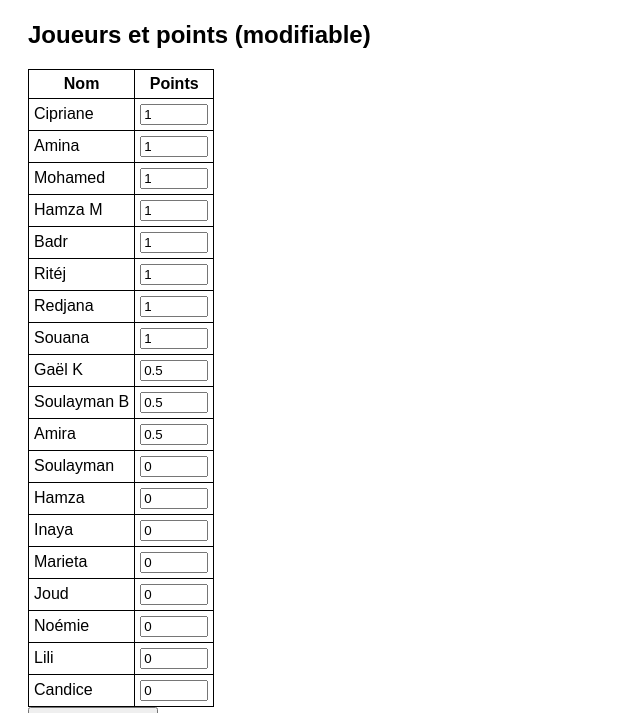
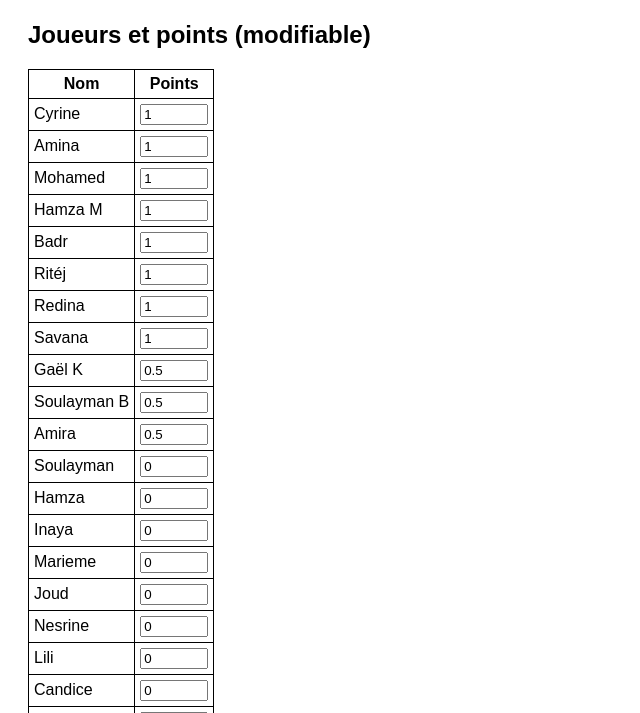
Before and after one commit to automatisation-marne/jeux, a plain HTML site: page index.html in a window 1280 px wide. Shown: the part 87-800 px from the top of the page, without its empty margins (0-640 px from the left). Drawn offline with Linux system fonts and the light colour scheme.

Commit message:
Update index.html

```diff
--- a/index.html
+++ b/index.html
@@ -25,25 +25,26 @@
 
 <script>
 let joueurs = [
-  { nom: "Cipriane", pts: 1 },
+  { nom: "Cyrine", pts: 1 },
   { nom: "Amina", pts: 1 },
   { nom: "Mohamed", pts: 1 },
   { nom: "Hamza M", pts: 1 },
   { nom: "Badr", pts: 1 },
   { nom: "Ritéj", pts: 1 },
-  { nom: "Redjana", pts: 1 },
-  { nom: "Souana", pts: 1 },
+  { nom: "Redina", pts: 1 },
+  { nom: "Savana", pts: 1 },
   { nom: "Gaël K", pts: 0.5 },
   { nom: "Soulayman B", pts: 0.5 },
   { nom: "Amira", pts: 0.5 },
   { nom: "Soulayman", pts: 0 },
   { nom: "Hamza", pts: 0 },
   { nom: "Inaya", pts: 0 },
-  { nom: "Marieta", pts: 0 },
+  { nom: "Marieme", pts: 0 },
   { nom: "Joud", pts: 0 },
-  { nom: "Noémie", pts: 0 },
+  { nom: "Nesrine", pts: 0 },
   { nom: "Lili", pts: 0 },
-  { nom: "Candice", pts: 0 }
+  { nom: "Candice", pts: 0 },
+  { nom: "Iamza", pts: 0 }
 ];
 
 let rencontres = {};
```
